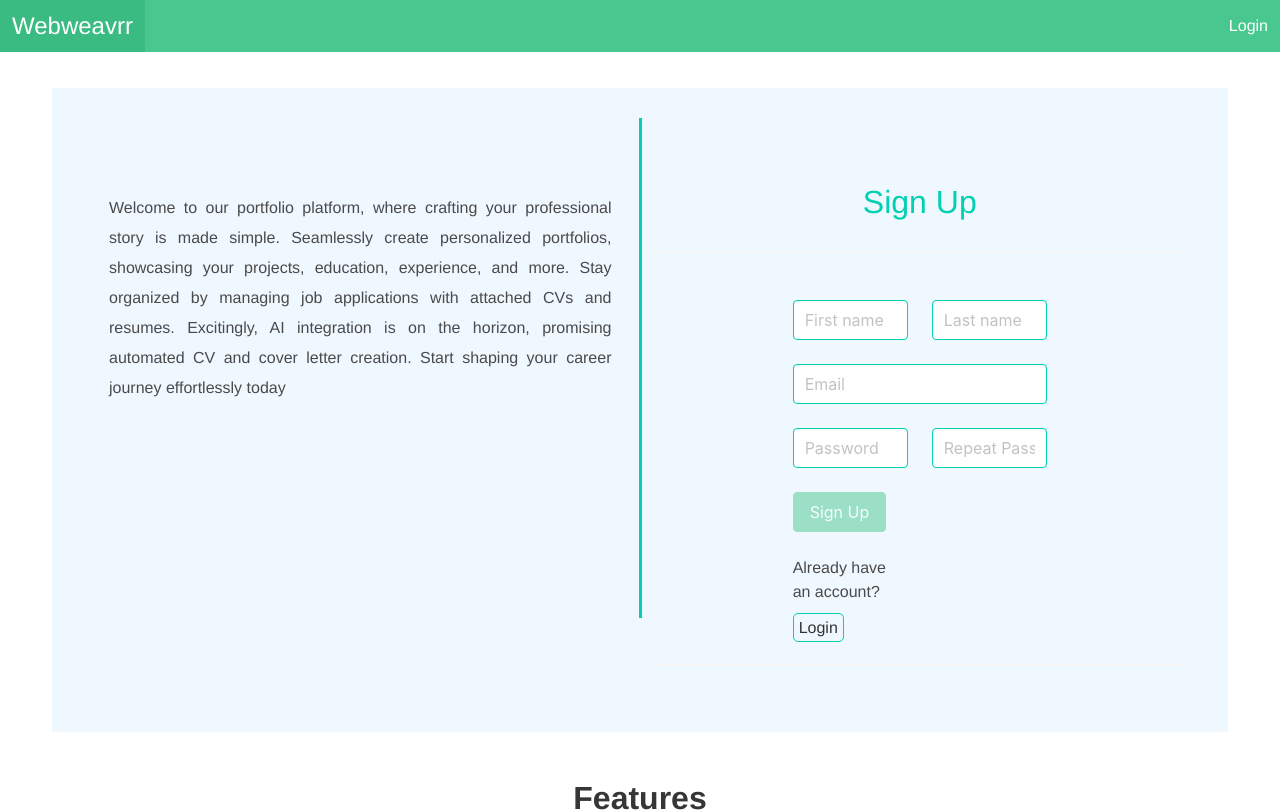
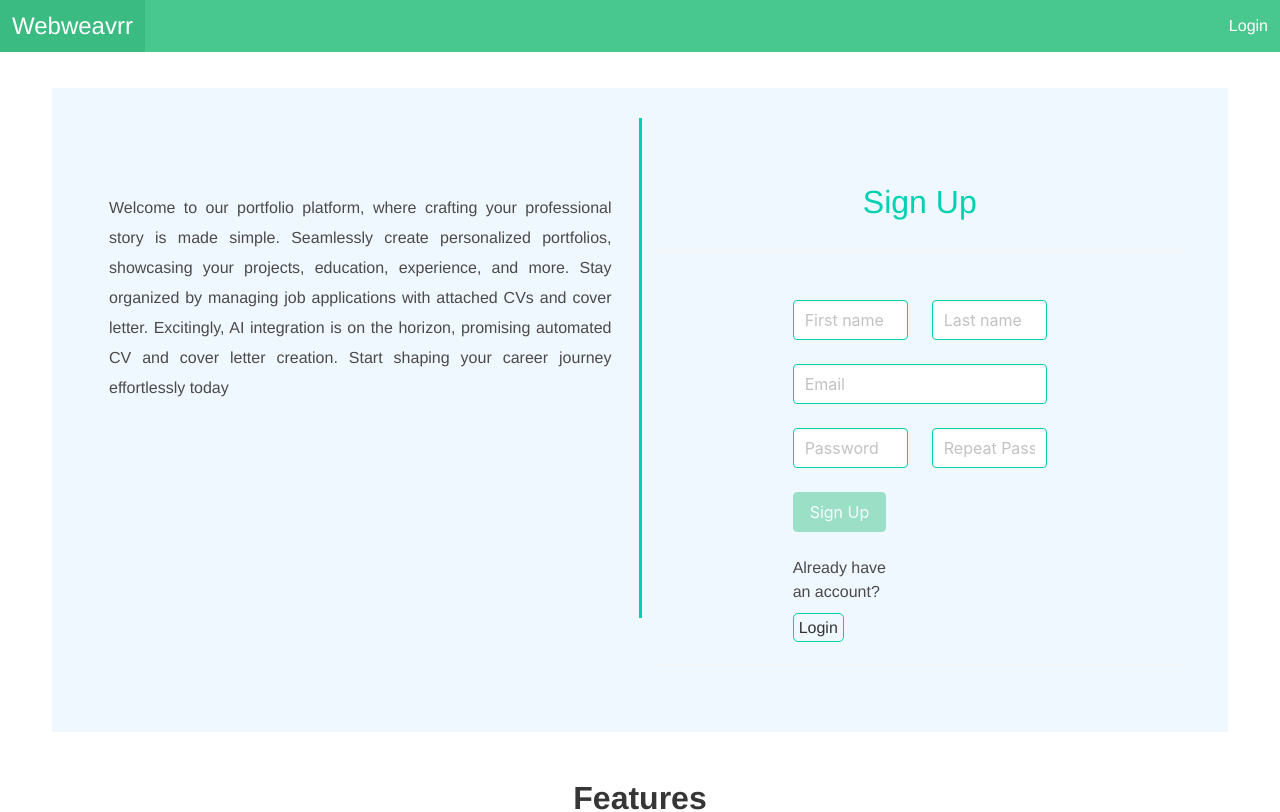
Before and after one commit to josephsegbefia/webweaver-client, a React (Vite) app: page / in a window 1280 px wide. Shown: the top 812 px of the page. Built offline with nearby package versions, Linux system fonts and the light colour scheme; no server answers.

Commit message:
Change some text on the home page

```diff
--- a/src/components/Home.jsx
+++ b/src/components/Home.jsx
@@ -27,7 +27,7 @@ const Home = ({ setDashboardActive }) => {
           <p className = "is-size-6 mt-6" style={{lineHeight: "30px", textAlign: "justify", padding: "15px", margin: "0 auto"}}>
             Welcome to our portfolio platform, where crafting your professional story is made simple.
             Seamlessly create personalized portfolios, showcasing your projects, education, experience, and more.
-            Stay organized by managing job applications with attached CVs and resumes.
+            Stay organized by managing job applications with attached CVs and cover letter.
             Excitingly, AI integration is on the horizon, promising automated CV and cover letter creation.
             Start shaping your career journey effortlessly today
           </p>
```
